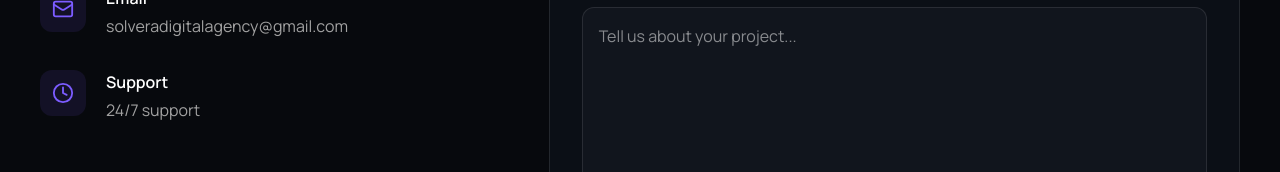
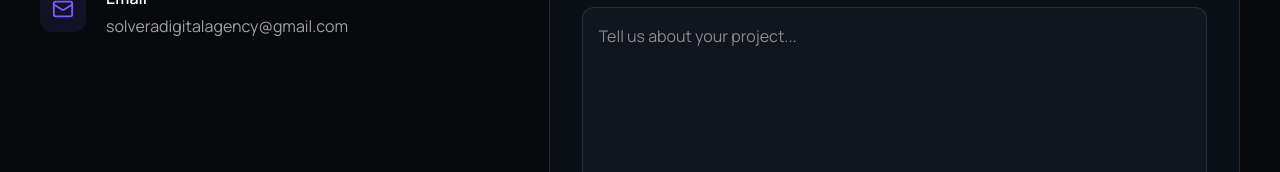
Before and after one commit to solveradigitalagency/solvera-digital-v2, a Next.js app: page /contact in a window 1280 px wide. Shown: the part 374-546 px from the top of the page. Built offline with nearby package versions, Linux system fonts and the light colour scheme.

Commit message:
Update ContactHero.tsx

```diff
--- a/components/contact/ContactHero.tsx
+++ b/components/contact/ContactHero.tsx
@@ -3,7 +3,7 @@
 import React, { useState } from "react";
 import emailjs from "@emailjs/browser";
 import Container from "@/components/shared/Container";
-import { Phone, Mail, Clock } from "lucide-react";
+import { Phone, Mail } from "lucide-react";
 import { useLanguage } from "@/context/LanguageContext";
 
 export default function ContactHero() {
@@ -79,15 +79,7 @@ export default function ContactHero() {
                 </div>
               </div>
               {/* Location block removed */}
-              <div className="flex items-start gap-5">
-                <div className="rounded-xl bg-[#7C5CFF]/10 p-3 text-[#7C5CFF]">
-                  <Clock size={22} />
-                </div>
-                <div>
-                  <h3 className="font-semibold text-white">{t.contactPage.support}</h3>
-                  <p className="mt-1 text-neutral-400">{t.contactPage.supportValue}</p>
-                </div>
-              </div>
+              {/* Support block removed as well */}
             </div>
           </div>
 
```
